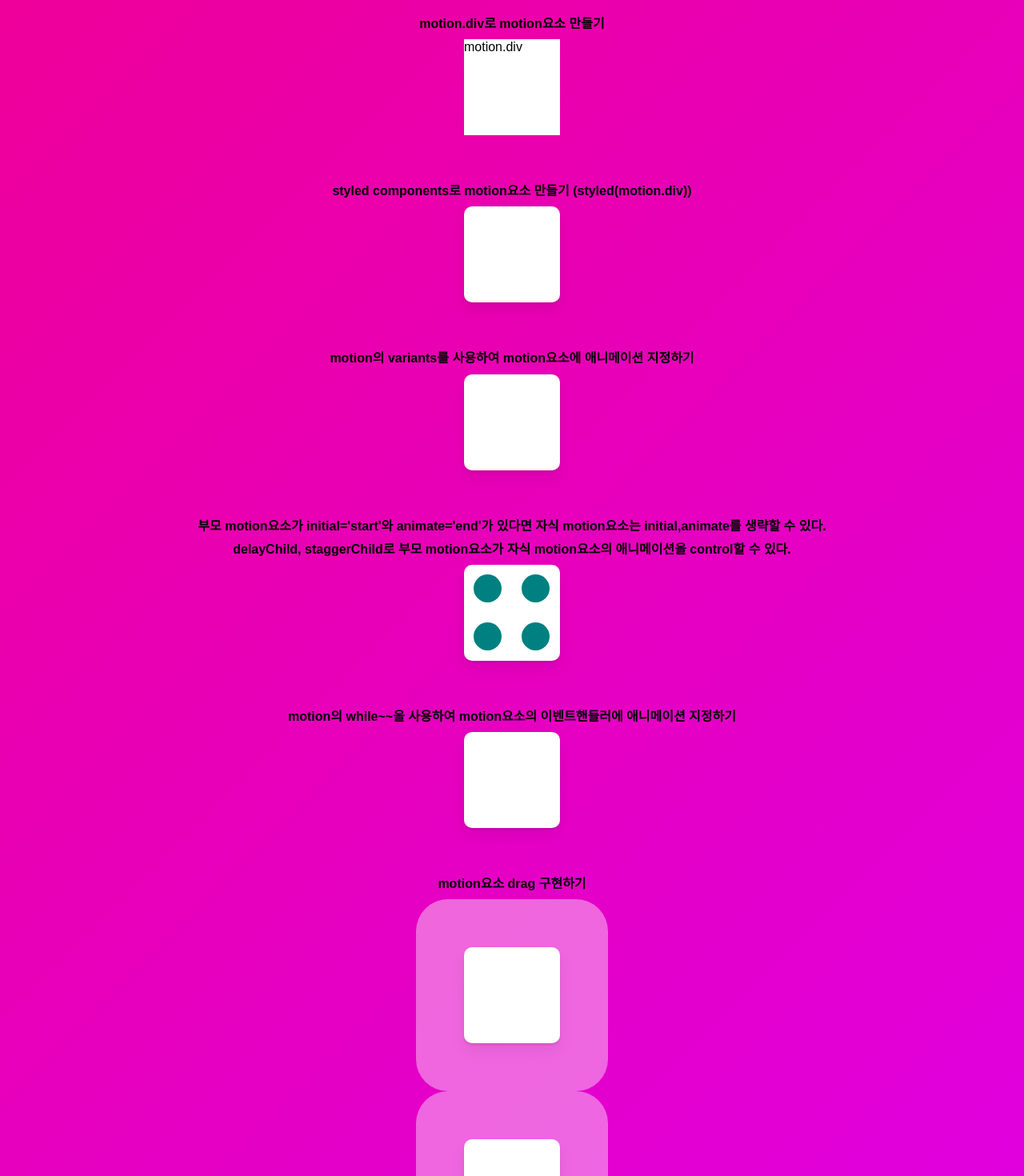
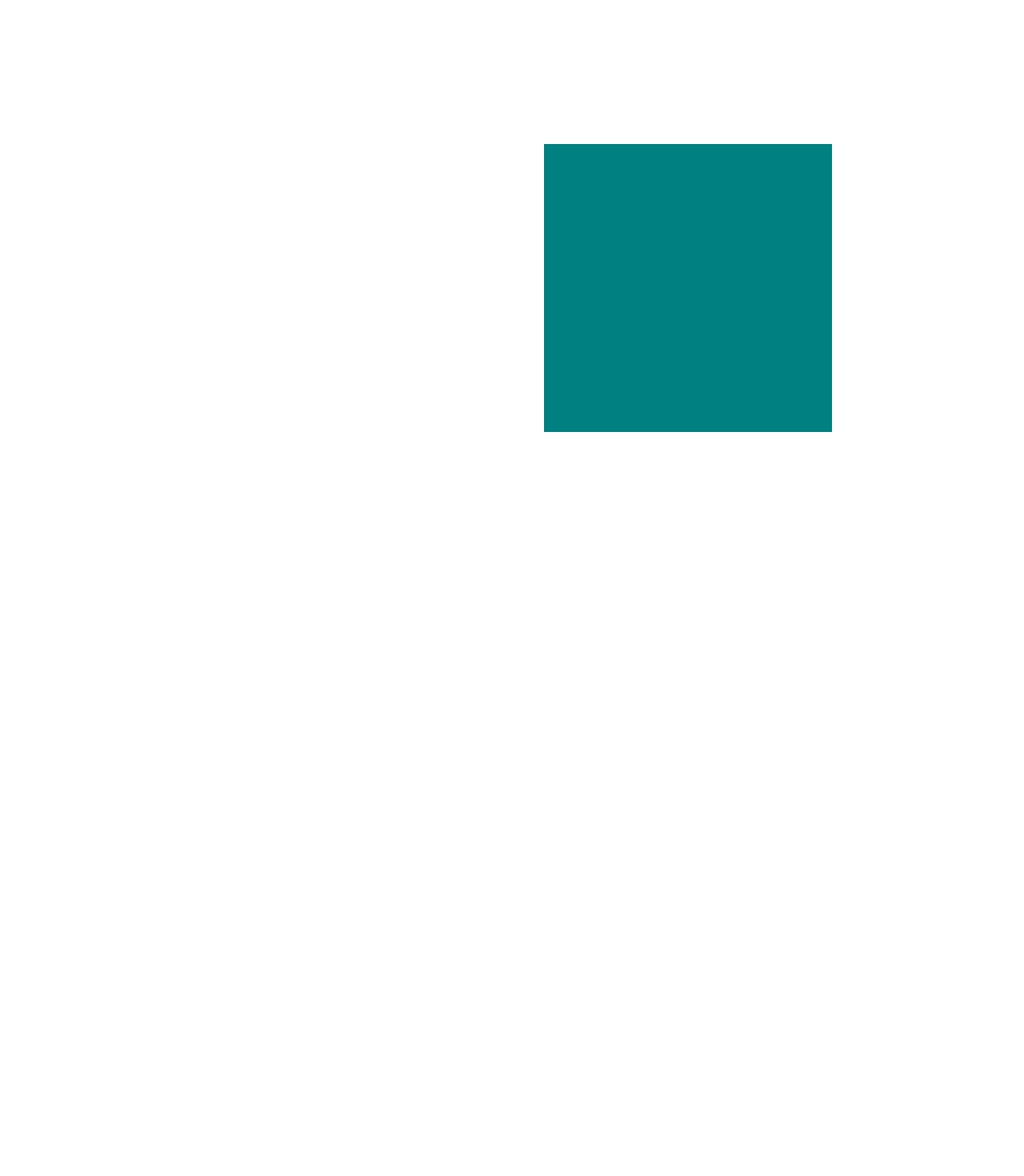
Before and after one commit to Wholesome-Gee/study_framer-motion, a React (Create React App) app: page / in a window 1280 px wide. Shown: the top 1470 px of the page at 80% size. Built offline with nearby package versions, Linux system fonts and the light colour scheme.

Commit message:
8.9
1. motion의 useScroll을 사용하여 scroll값에 따른 애니메이션 적용하기

```diff
--- a/src/App.tsx
+++ b/src/App.tsx
@@ -1,186 +1,26 @@
 import styled from "styled-components";
-import { motion, useMotionValue, useTransform } from "motion/react"
-import { useEffect, useRef } from "react";
-import Variants from "./Variants";
+import { motion, useTransform, useScroll, useMotionValueEvent } from "motion/react"
 
-const FullScreen = styled.div`
-  padding-top: 20px;
-  width: 100%;
-  height: 100%;
-  display: flex;
-  flex-direction: column;
-  align-items: center;
-`
-const Part = styled.div`
-  margin-bottom: 60px;
-  display: flex;
-  flex-direction: column;
-  align-items: center;
-`;
-
-// styled-components에 framer-motion을 적용시키는 방법  #8.2
 const Box = styled(motion.div)`
   width: 120px;
   height: 120px;
-  display: grid;
-  grid-template-columns: repeat(2,1fr);
-  border-radius: 10px;
-  box-shadow: 0 2px 3px rgba(0, 0, 0, 0.1), 0 10px 20px rgba(0, 0, 0, 0.06);
-  background-color: white;
+  position: fixed;
+  top:300px;
+  left: 800px;
+  background-color: teal;
 `;
-const BiggerBox = styled(motion.div)`
-  width: 240px;
-  height: 240px;
-  border-radius: 40px;
-  display: flex;
-  justify-content: center;
-  align-items: center;
-  overflow: hidden;
-  background-color: rgba(255, 255, 255, 0.4);
-`
-const Circle = styled(motion.div)`
-  width: 35px;
-  height: 35px;
-  border-radius: 50%;
-  place-self: center;
-  background-color: teal;
-`
-const Title = styled.h1`
-  font-weight: 600;
-  margin-bottom: 10px;
-`
 
-const firstVariants = {
-  start: {scale:0.2},
-  end: {
-    scale:1,
-    rotateZ:360,
-    transition:{
-      type:'spring',
-      delay:0.5
-    }
-  },
+// useScroll은 scrollX, scrollY, scrollXProgress, scrollYProgress를 반환한다. 반환한 값이 변해도 재렌더링 X
+// scrollY는 0px~ 9999px로 표시되고, scrollYProgress는 0~1로 표시된다.
+export default function App() {
+  const { scrollY, scrollYProgress } = useScroll();
+  const scrollTransform = useTransform(scrollYProgress,[0,1],[0.1,3])
+
+  useMotionValueEvent(scrollY,"change",(current)=>{console.log("scrollY: ",current)})
+  useMotionValueEvent(scrollYProgress,"change",(current)=>{console.log("scrollYProgress: ",current)})
+  return (
+    <div style={{height:3000}}>
+      <Box style={{scale:scrollTransform}}/>
+    </div>
+  )
 }
-const secondVariants = {
-  start: {
-    opacity: 0,
-    scale: 0.5
-  },
-  end: {
-    scale: 1,
-    opacity: 1,
-    transition:{
-      type: 'spring',
-      bounce: 0.5,
-      delay: 0.5,
-      duration: 2,
-      delayChildren: 2,  // 자식요소 딜레이 설정
-      staggerChildren: 0.4  // 자식요소에게 순차적으로 딜레이 부여
-    },
-  }
-}
-const circleVariant = {
-  start: {
-    opacity: 0,
-    y: 20,
-  },
-  end: {
-    opacity: 1,
-    y: 0,
-  }
-}
-const whileVariants = {
-  hover: { scale:1.5, rotateZ:90, transition:{ duration: 0.4 }},
-  tap: { scale:1, borderRadius:"50%", transition:{ duration: 0.4 }},
-}
-const dragVariant = {
-  drag: { backgroundColor: "rgb(46, 204, 113)", transition: { duration: 1 } },
-}
-
-export default function App() {
-  const biggerBox = useRef(null)
-  const motionValue = useMotionValue(0)
-  // useMotionValue는 framer-motion 요소의 애니메이션 상태를 추적하고 제어한다. 허나, x값이 변한다해서 재렌더링이 일어나진 않음. 기본값은 0   #8.7
-  const scaleTransForm = useTransform(motionValue,[-800,0,800],[0.1,1,2])
-  // useTransform은 motionValue가 -800/0/800일때, 0.1/1/2 를 반환한다.
-  useEffect(()=>{
-    motionValue.onChange(()=>console.log(motionValue.get())) // motionValue x값을 받아오는 방법  #8.7
-  },[motionValue])
-  return (
-    <FullScreen>
-      <Part>
-      {/* div에 애니메이션 적용시킨다면 <motion.div> 라고 작성해야함  #8.1 */}
-        <Title>motion.div로 motion요소 만들기</Title>
-        <motion.div
-          style={{width:120, height:120, backgroundColor:"white"}}
-        >
-          <span>motion.div</span>
-        </motion.div>
-      </Part>
-      <Part>
-      {/* motion요소로 애니메이션 적용시키는법 initial={{초기값}} animate={{변화값}} transition={{여러가지 애니메이션 옵션(문서확인)}}  #8.2 */}
-        <Title>styled components로 motion요소 만들기 (styled(motion.div))</Title>
-        <Box
-          initial={{scale:0.2}}
-          animate={{scale:1, rotateZ:360}}
-          transition={{type:'spring', delay:0.5}}
-        />
-      </Part>
-      <Part>
-      {/* motion의 variants 기능을 사용하여 motion요소에 애니메이션 지정하기  #8.3 */}
-        <Title>motion의 variants를 사용하여 motion요소에 애니메이션 지정하기</Title>
-        <Box
-          variants={firstVariants}
-          initial="start"
-          animate="end"
-        />
-      </Part>
-      <Part>
-      {/* initial과 animate의 상속, delayChild + staggerChild로 자식 motion요소에 delay걸기  #8.4 */}
-        <Title>부모 motion요소가 initial='start'와 animate='end'가 있다면 자식 motion요소는 initial,animate를 생략할 수 있다.</Title>
-        <Title>delayChild, staggerChild로 부모 motion요소가 자식 motion요소의 애니메이션을 control할 수 있다.</Title>
-        <Box variants={secondVariants} initial="start" animate="end">
-          <Circle variants={circleVariant}/>
-          <Circle variants={circleVariant}/>
-          <Circle variants={circleVariant}/>
-          <Circle variants={circleVariant}/>
-        </Box>
-      </Part>
-      <Part>
-      {/* WhileHover, WhileTap 등 이벤트리스너를 활용해서 animation을 걸 수 있다.  #8.5 */}
-        <Title>motion의 while~~을 사용하여 motion요소의 이벤트핸들러에 애니메이션 지정하기</Title>
-        <Box
-          variants={whileVariants}
-          whileHover="hover"
-          whileTap="tap"
-          onHoverStart={() => console.log('hover started!')}
-        />
-      </Part>
-      <Part>
-      {/* drag는 motion요소를 draggable하게 만들어줌(크롬에서 에러발생), dragSnapToOrigin은 motion요소가 드래그 종료시 원위치로 돌아오게함, dragElastic은 드래그 저항력, whileDrag는 drag시 애니메이션을 일으킨다. */}
-      {/* dragConstraints는 드래그 가능범위...biggerBox의 경우 useRef로 인해 ReactJS로 접근이 가능한 요소로 지정해줘야함. #8.5~8.6*/}
-      {/* 각 Box에 drag를 붙혀주어야함. */}
-        <Title>motion요소 drag 구현하기</Title>
-        <BiggerBox ref={biggerBox}>
-          <Box  dragSnapToOrigin dragElastic={0.5} dragConstraints={biggerBox} variants={dragVariant} whileDrag="drag"/>
-        </BiggerBox>
-        <BiggerBox ref={biggerBox}>
-          <Box  dragSnapToOrigin dragConstraints={{top:-50, bottom:50, left:-50, right:50 }} variants={dragVariant} whileDrag="drag"/>
-        </BiggerBox>
-      </Part>
-      <Part>
-      {/* useMotionValue인 x를 Box의 style에 적용함으로써 x는 Box의 animation 상태를 추적하고 컨트롤 할 수 있음.  #8.7 */}
-      {/* x.set(300)으로 x(Box의 x축 값)을 300으로 설정하는 버튼  #8.7  */}
-        <Title>useMotionValue를 사용하여 motion요소의 애니메이션 상태 관리하기</Title>
-        <Box style={{x:motionValue}}/>
-        <button onClick={()=>motionValue.set(300)}>click</button>
-      </Part>
-      <Part>
-      {/* Box가 x축으로 drag되면? Box의 scale이 커지는 애니메이션 */}
-      {/* drag='x'를 붙혀주어야함. */}
-        <Title>useTransForm을 사용하여 motionValue의 변화에 따른 애니메이션 구현하기</Title>
-        <Box  style={{x:motionValue, scale:scaleTransForm}}/>
-      </Part>
-    </FullScreen>
-  );
-}
--- a/src/index.tsx
+++ b/src/index.tsx
@@ -60,7 +60,6 @@ body {
   font-family: 'Source Sans Pro', sans-serif;
   color:black;
   line-height: 1.2;
-  background:linear-gradient(135deg,#e09,#d0e);
 }
 a {
   text-decoration:none;
```
Also changed, not shown: 1 other file (tests, documents, lock files or other folders).
